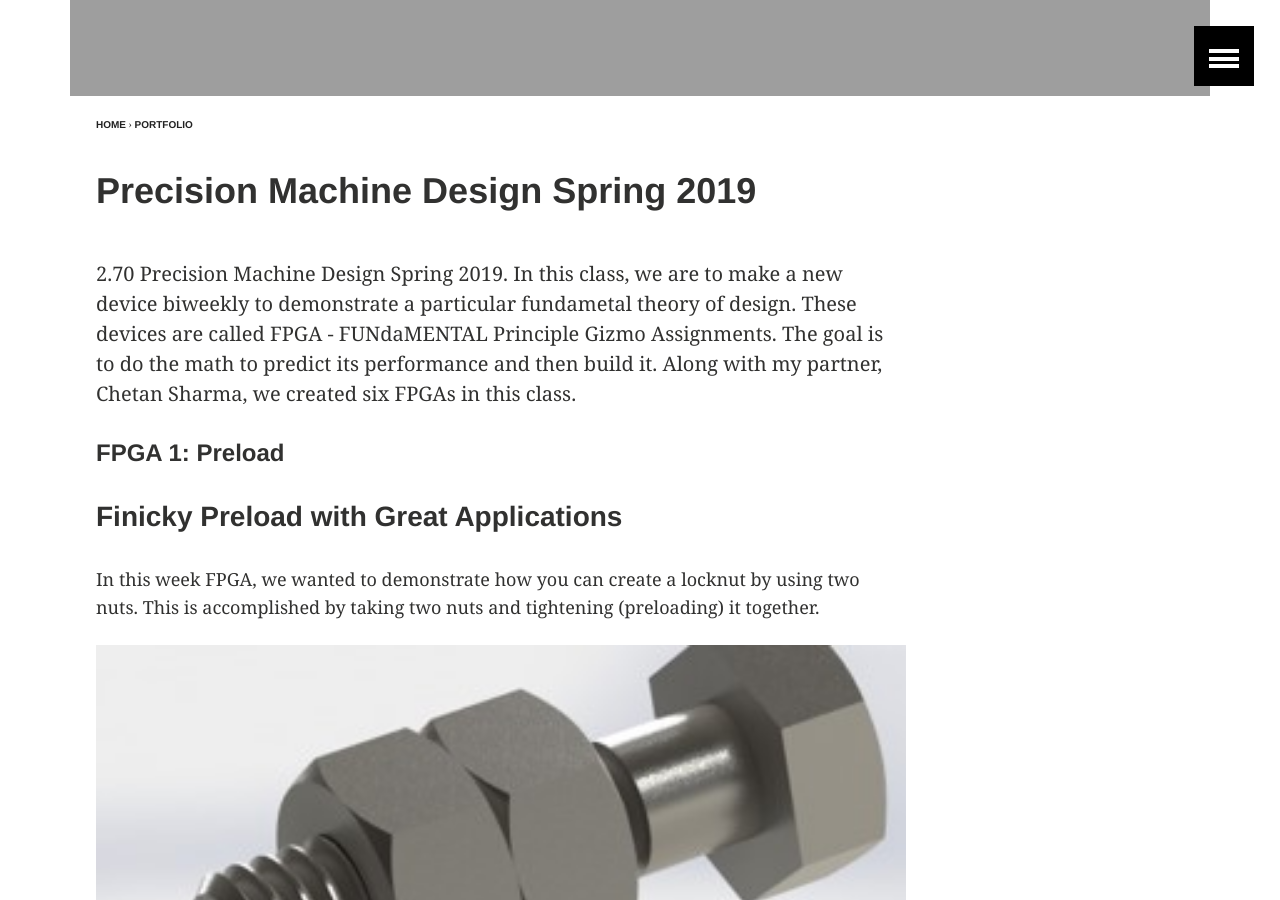
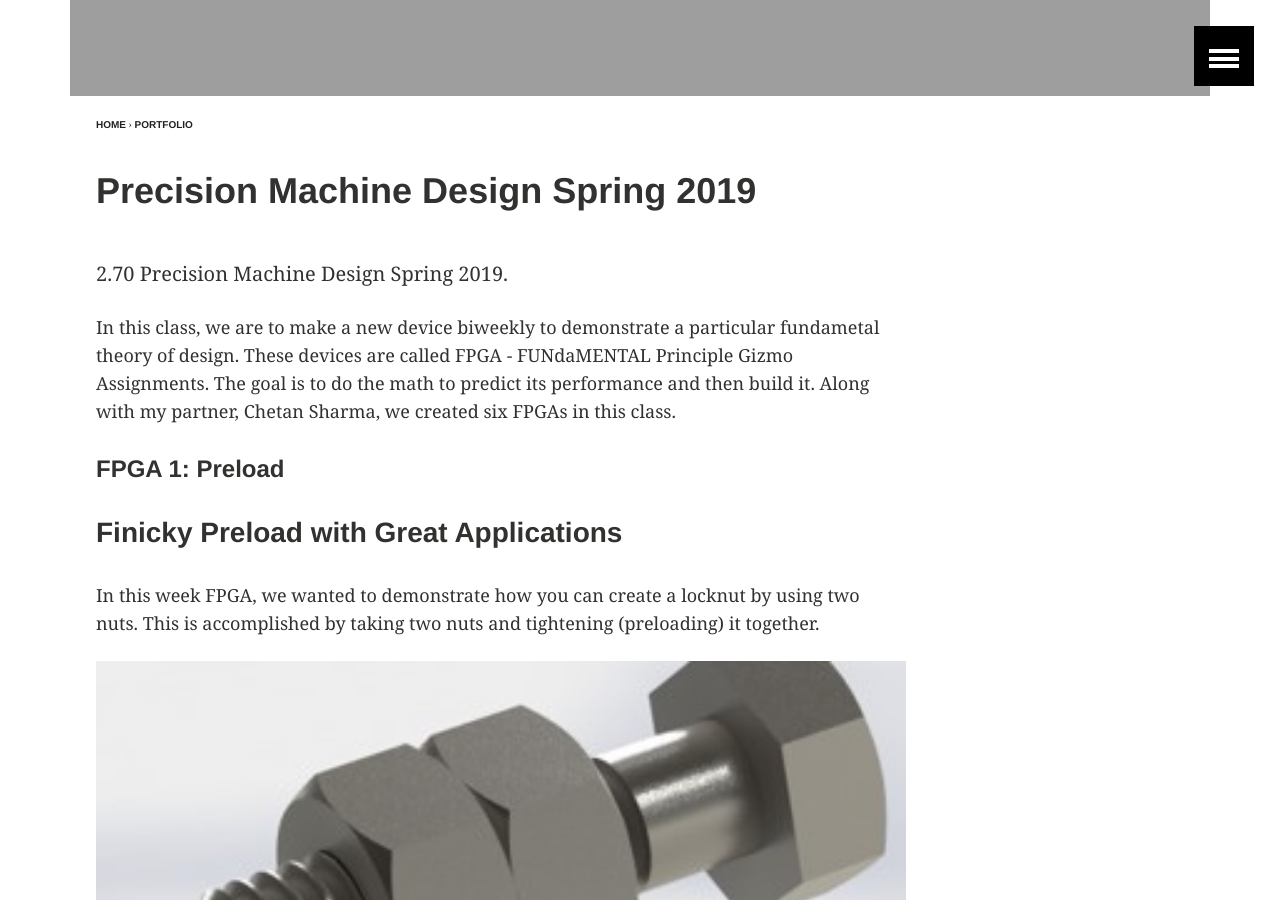
Before and after one commit to zicez/zicez.github.io, a Jekyll site: the page built from _posts/portfolio/2019-02-25-FPGA1.md, in a window 1280 px wide and 900 px high, scrolled down 871 px. Built offline with Jekyll 4.4.1, drawn with Linux system fonts in a browser that asks for light colours.

Commit message:
Some edits

```diff
--- a/_posts/portfolio/2019-02-25-FPGA1.md
+++ b/_posts/portfolio/2019-02-25-FPGA1.md
@@ -8,12 +8,14 @@ image:
     teaser: /fpga/thumbnail.jpg
 ---
 
-2.70 Precision Machine Design Spring 2019. In this class, we are to make a new device biweekly to demonstrate a particular fundametal theory of design. These devices are called FPGA - FUNdaMENTAL Principle Gizmo Assignments. The goal is to do the math to predict its performance and then build it. Along with my partner, Chetan Sharma, we created six FPGAs in this class.
+2.70 Precision Machine Design Spring 2019.
+
+In this class, we are to make a new device biweekly to demonstrate a particular fundametal theory of design. These devices are called FPGA - FUNdaMENTAL Principle Gizmo Assignments. The goal is to do the math to predict its performance and then build it. Along with my partner, Chetan Sharma, we created six FPGAs in this class.
 
 #### FPGA 1: Preload
 ### Finicky Preload with Great Applications
 In this week FPGA, we wanted to demonstrate how you can create a locknut by using two nuts. This is accomplished by taking two nuts and tightening (preloading) it together.
 
-<img width="1604" alt="fpga1_1" src="/images/fpga/preload.jpg">
+<img width="1604" alt="fpga1_1" src="/images/fpga/Preload.jpg">
 
 We wanted to see how much torque this artificial locknut can resist. We created an analytical model to predict its performance.
```
